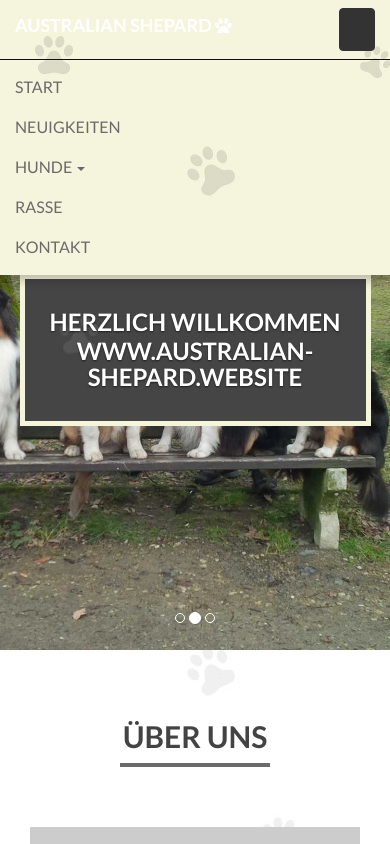
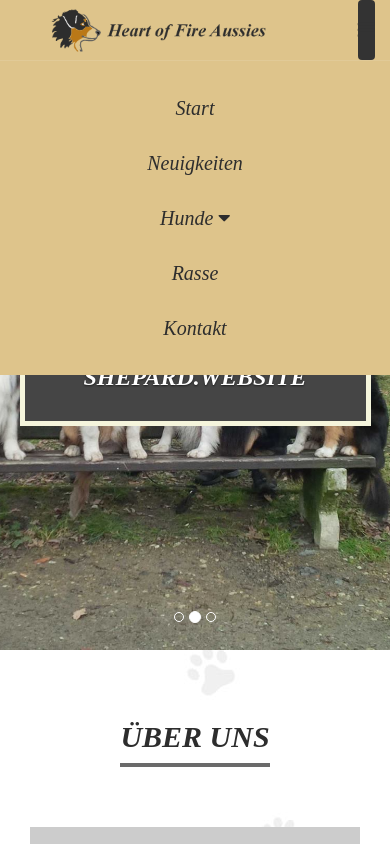
Before and after one commit to KevinSchmitt91/Michel_website_v2, a plain HTML site: page index.html in a window 390 px wide. Both pictures are taken after a click on the button "Toggle navigation". Shown: the top 844 px of the page. Drawn offline with nearby package versions, Linux system fonts and the light colour scheme; placeholder pictures from the web are drawn by us.

Commit message:
edited css

```diff
--- a/assets/css/custom.css
+++ b/assets/css/custom.css
@@ -1,7 +1,7 @@
 /* COLOUR REFERENCES
 
-	PRIMARY-COLOR:		#f5f5dc
-	SECONDARY-COLOR:	#6a6a6a
+	PRIMARY-COLOR:		#dec48b
+	SECONDARY-COLOR:	#2D2D2D
 
 	FONT-WEIGHTS: Lato:	400
 						600
@@ -13,8 +13,9 @@
 /* === GENERAL === */
 
 body {
-	font-family: 'Lato', Helvetica, sans-serif;
+	font-family: Times New Roman, Helvetica, sans-serif;
 	font-size: 16px;
+	font-style: italic;
 	-webkit-font-smoothing: antialiased;
 	text-rendering: optimizeLegibility;
 	background: url('../img/background-white.jpg');
@@ -26,7 +27,7 @@ body {
 h1, h2, h3, h4 {
 	font-weight: 700;
 	text-transform: uppercase;
-	color: #434343;
+	color: #2D2D2D;
 }
 
 h1 {
@@ -53,28 +54,165 @@ p {
 	margin: 10px auto;
 }
 
+.underline {
+  position: relative;
+  color: #2D2D2D;
+}
+.underline:after {
+  display: block;
+  position: absolute;
+  left: 0;
+  bottom: -5px;
+  width: 0;
+  height: 3px;
+  background-color: #2D2D2D;
+  content: "";
+  transition: width 0.2s;
+}
+.underline:hover {
+  color: #2D2D2D;
+}
+.underline:hover:after {
+  width: 100%;
+}
+
 
 /* === NAVBAR === */
 .navbar {
-	background: url(../img/background-primary.jpg);
-	text-transform: uppercase;
+	background-color: #dec48b;
 	border: none;
+	height: 80px;
 	-webkit-box-shadow: 0px 0px 10px 5px rgba(0,0,0,0.25);
 	-moz-box-shadow: 0px 0px 10px 5px rgba(0,0,0,0.25);
 	box-shadow: 0px 0px 10px 5px rgba(0,0,0,0.25);
 }
 
-.navbar .navbar-nav {
-	left: 20%;
+.navbar .nav {
+	list-style: none;
+}
+
+.navbar .navbar-nav li {
+
 }
 
 .navbar .navbar-nav > li > a {
-	color: #6a6a6a;
+	margin: 25px 10px;
+	padding: 5px 0;
+	color: #2D2D2D;
+	font-size: 20px;
+	text-align: center;
 }
 
+.navbar .navbar-nav > li > a:hover {
+	color: #2D2D2D;
+}
+
+.navbar .navbar-nav > .dropdown > a:focus {
+	color: #2D2D2D;
+	background: none;
+}
+
+.navbar .navbar-nav > .dropdown > a:active {
+	color: #2D2D2D;
+	background: none;
+}
+
+
+.navbar .navbar-nav > li > a:focus {
+	color: #2D2D2D;
+}
+
+.navbar .navbar-nav .dropdown:hover {
+	background: none;
+}
+
+.navbar .navbar-nav .dropdown .dropdown-toggle {
+	cursor: default;
+}
+
+.navbar .navbar-nav a:hover .dropdown-menu {
+	display: block;
+}
+
+.navbar .navbar-nav .dropdown-menu {
+	background-color: #dec48b;
+	border-top: 3px solid #2D2D2D;
+	margin-top: -5px;
+	left: -30px;
+	text-align: center;
+	padding: 0 0;
+}
+
+.navbar .navbar-nav .dropdown-menu > li {
+	width: 100%;
+}
+
+.navbar .navbar-nav .dropdown-menu > li > a {
+	font-size: 20px;
+	margin-top: 10px;
+	margin-bottom: 5px;
+	padding: 0;
+	color: #2D2D2D !important;
+}
+
+.navbar .navbar-nav .dropdown-menu > li > a:hover {
+	color: #2D2D2D;
+	background-color: #dec48b;
+}
+
+
 .navbar .navbar-brand {
-	color: #6a6a6a;
-	font-weight: 600;
+	height: 80px;
+	padding: 10px 10px;
+}
+
+.navbar .navbar-toggle {
+	border: none;
+	font-size: 20px;
+	line-height: 60px;
+	padding: 0;
+	margin: 0px 15px 0px 0px;
+}
+
+.navbar .navbar-toggle:hover {
+	background: none;
+}
+
+.navbar .navbar-collapse {
+	background-color: #dec48b;
+	border: none;
+	text-align: left;
+}
+
+.navbar .navbar-collapse .dropwdown-menu > li > a {
+	color: #2D2D2D !important;
+}
+
+@media (max-width: 1000px) {
+	.navbar .navbar-brand {
+		transform: scale(0.8,0.8);
+	}
+}
+
+@media (max-width: 768px) {
+
+	.navbar {
+		height: 60px;
+	}
+
+	.navbar .navbar-brand {
+		transform: scale(0.7,0.7);
+		height: 40px;
+		padding: 5px 5px;
+	}
+}
+
+@media (max-width: 380px) {
+
+	.navbar .navbar-brand {
+		transform: scale(0.6,0.6);
+		margin-left: -65px;
+	}
 }
 
 
--- a/assets/js/main.js
+++ b/assets/js/main.js
@@ -44,13 +44,11 @@ $(function() {
 	-> .dropdown .dropdown-menu
 */
 $(document).ready(function(){
-    $(".dropdown").hover(function(){
-        var dropdownMenu = $(this).children(".dropdown-menu");
-        if(dropdownMenu.is(":visible")){
-            dropdownMenu.parent().toggleClass("open");
-        }
-    });
+    $('.dropdown').hover(function(){
+	  $('.dropdown-toggle', this).trigger('click');
+	});
 });
+
 
 /*
 	Funktion zum abfragen ob der oberste Punkt eines
--- a/index.html
+++ b/index.html
@@ -66,22 +66,21 @@
 								<span class="sr-only">Toggle navigation</span>
 								<span class="fa fa-bars"></span>
 							</button>
-							<a class="navbar-brand" href="#">Australian Shepard <i class="fa fa-paw"></i></a>
+							<a class="navbar-brand" href="#"><img src="assets/img/brand.png" alt="Logo" /></a>
 						</div><!-- navbar-header -->
 						<div class="navbar-collapse collapse">
 							<ul class="nav navbar-nav navbar-right">
-								<li><a href="index.html">Start</a></li>
-								<li><a href="news.html">Neuigkeiten</a></li>
+								<li><a href="index.html" class="underline">Start</a></li>
+								<li><a href="news.html" class="underline">Neuigkeiten</a></li>
 								<li class="dropdown">
-									<a class="dropdown-toggle" data-toggle="dropdown" href="#" role="button" aria-haspopup="true" aria-expanded="false">Hunde <span class="caret"></span></a>
+									<a class="dropdown-toggle" data-toggle="dropdown" href="#" role="button" aria-haspopup="true" aria-expanded="false">Hunde <i class="fa fa-caret-down"></i></span></a>
 									<ul class="dropdown-menu">
-										<li><a href="#">Männchen</a></li>
-										<li><a href="#">Weibchen</a></li>
-										<li><a href="#">Nachwuchs</a></li>
+										<li><a class="underline" href="#">Hund 1</a></li>
+										<li><a class="underline" href="#">Hund 2</a></li>
     								</ul>
 								</li>
-								<li><a href="race.html">Rasse</a></li>
-								<li><a href="contact.html">Kontakt</a></li>
+								<li><a href="race.html" class="underline">Rasse</a></li>
+								<li><a href="contact.html" class="underline">Kontakt</a></li>
 							</ul><!-- nav -->
 						</div><!-- navbar-collapse -->
 					</div><!-- container -->
```
Also changed, not shown: assets/img/brand.png (added).
